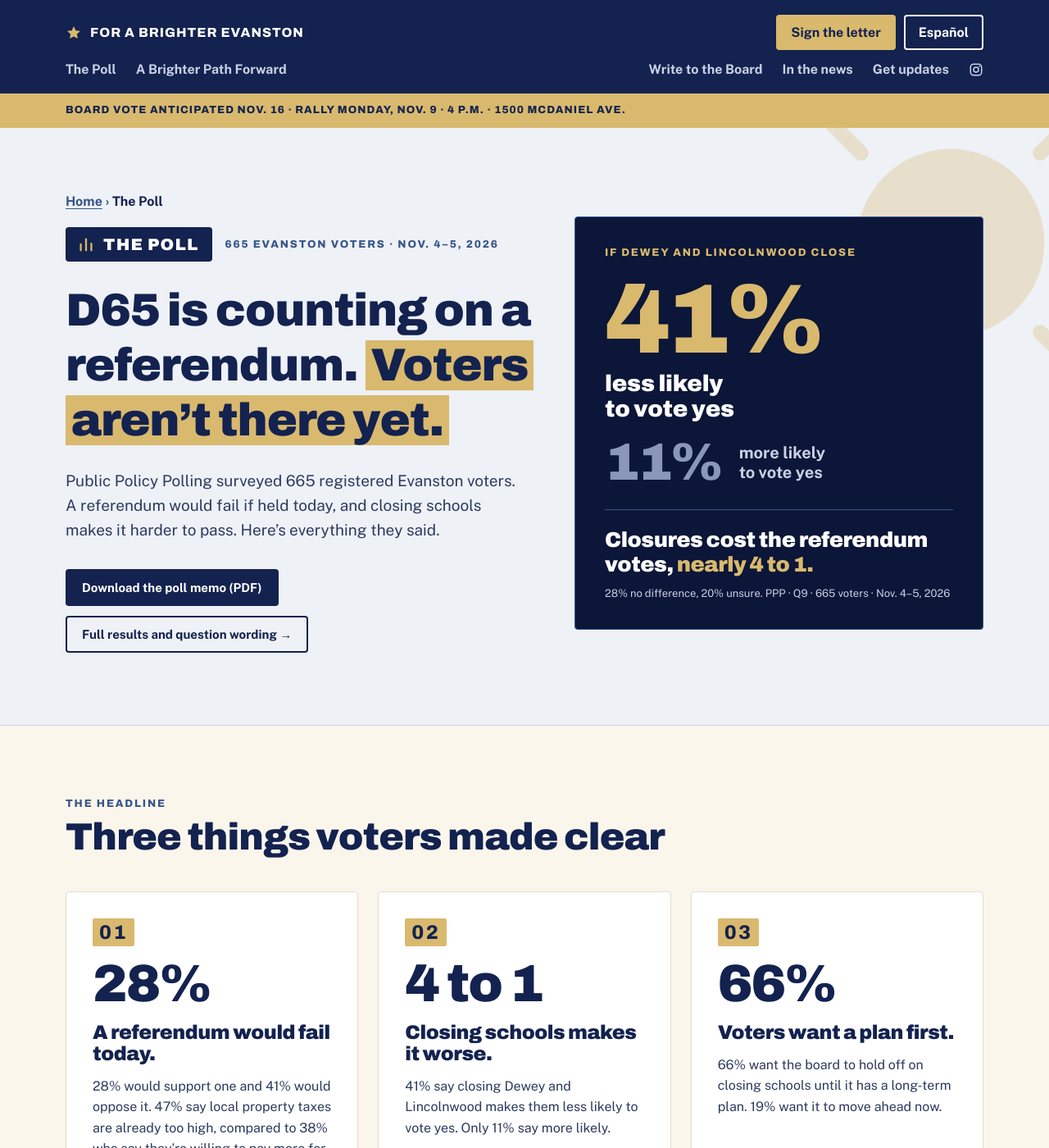
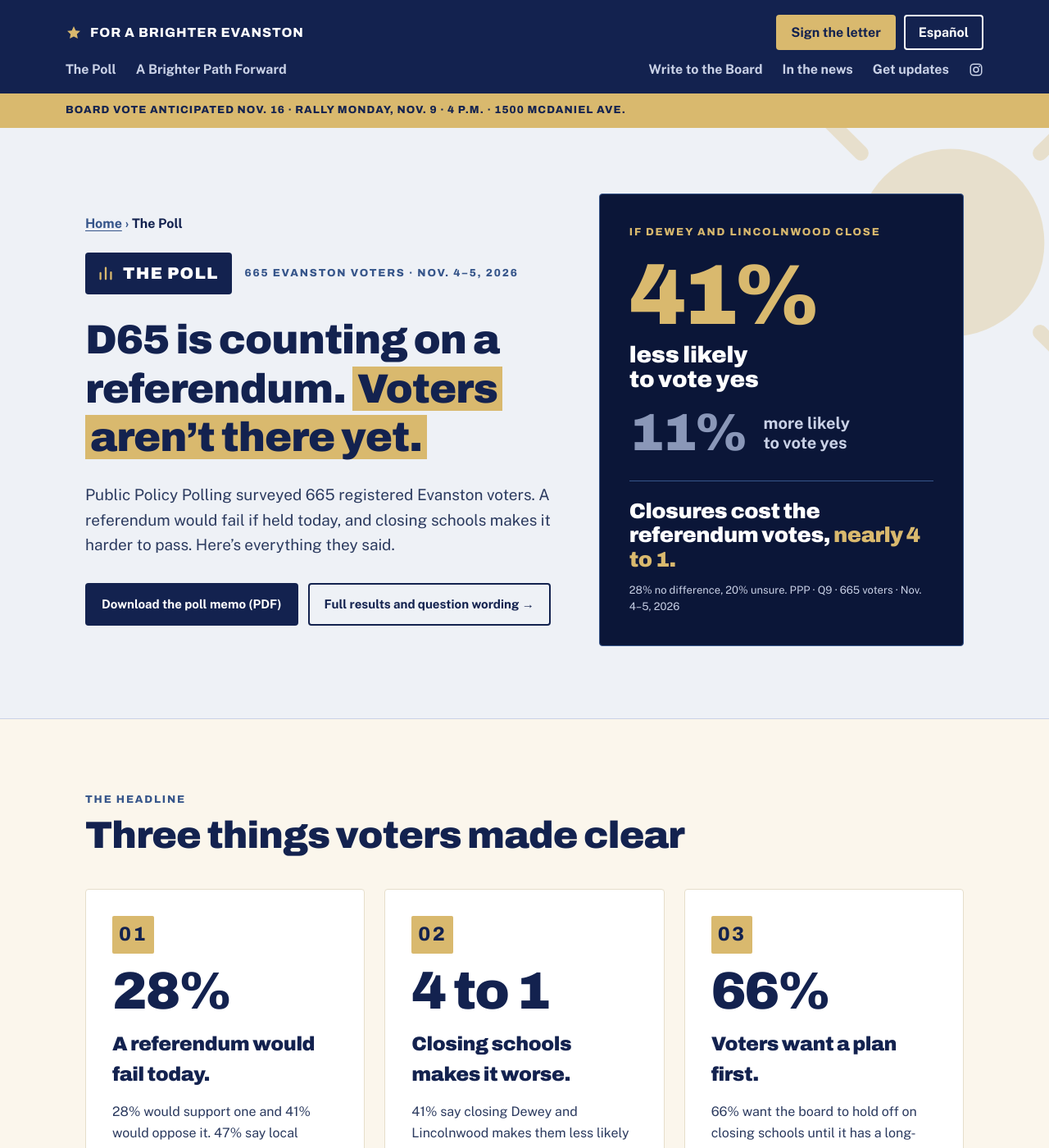
Before and after one commit to germanespinosa/for-a-brighter-evanston, a Jekyll site: the page built from home/poll-results/index.html, in a window 1280 px wide and 1400 px high. Shown: the whole window at 82% size. Built offline with Jekyll 4.4.1, drawn with Linux system fonts in a browser that asks for light colours.

Commit message:
Keep poll-results pages on their current stylesheet
The poll page redesign changed release-poll.css, which the poll-results
pages also used; one removed rule let the Spanish results permalink box
overflow. The results pages now load release-poll-results.css, a copy of
the stylesheet as published, so they look exactly as before.

Co-Authored-By: Claude Opus 5.5 <noreply@anthropic.com>
Claude-Session: https://claude.ai/code/session_01SdLXdJowqEFGxBp9ZMLsXm

```diff
--- a/_layouts/poll-results.html
+++ b/_layouts/poll-results.html
@@ -3,5 +3,5 @@ layout: default
 ---
 <link rel="stylesheet" href="{{ '/assets/css/home.css' | relative_url }}">
 <link rel="stylesheet" href="{{ '/assets/css/new-homes.css' | relative_url }}">
-<link rel="stylesheet" href="{{ '/assets/css/release-poll.css' | relative_url }}">
+<link rel="stylesheet" href="{{ '/assets/css/release-poll-results.css' | relative_url }}">
 {{ content }}
--- /dev/null
+++ b/assets/css/release-poll-results.css
@@ -0,0 +1,233 @@
+/* Supplied Poll composition, restricted to the two Poll page bodies.
+   Source declarations are deduplicated; responsive adjustments follow. */
+.release-poll { font-family:"Public Sans",system-ui,sans-serif;color:#13224F;background:#FBF6EC;min-width:0;line-height:1.55; }
+.release-poll *, .release-poll *::before, .release-poll *::after { box-sizing:border-box; }
+.release-poll h1, .release-poll h2, .release-poll h3 { text-wrap:initial; }
+.release-poll svg { display:block; }
+.release-poll .rp-s001 { background: #EEF1F6; color: #13224F; border-bottom: 1px solid #C9D1E6; overflow: hidden; position: relative; }
+.release-poll .rp-s002 { position: absolute; right: -140px; top: -120px; opacity: 0.3; }
+.release-poll .rp-s003 { max-width: 1120px; margin: 0 auto; padding: 80px 24px 88px; display: flex; flex-wrap: wrap; gap: 56px; align-items: center; position: relative; }
+.release-poll .rp-s004 { flex: 1 1 520px; min-width: 0; }
+.release-poll .rp-s005 { margin: 0 0 22px; font-size: 16px; font-weight: 700; color: #36558A; }
+.release-poll .rp-s006 { color: #36558A; }
+.release-poll .rp-s007 { color: #13224F; }
+.release-poll .rp-s008 { display: flex; flex-wrap: wrap; align-items: center; gap: 10px 16px; margin: 0 0 26px; }
+.release-poll .rp-s009 { display: inline-flex; align-items: center; gap: 10px; background: #13224F; color: #FFFFFF; padding: 10px 16px 10px 14px; border-radius: 4px; font-family: Archivo, sans-serif; font-weight: 900; font-size: 20px; letter-spacing: 0.06em; text-transform: uppercase; }
+.release-poll .rp-s010 { font-family: Archivo, sans-serif; font-weight: 800; font-size: 13px; letter-spacing: 0.14em; text-transform: uppercase; color: #36558A; }
+.release-poll .rp-s011 { margin: 0 0 24px; font-family: Archivo, sans-serif; font-weight: 900; font-size: 56px; line-height: 1.2; letter-spacing: -0.02em; width: 611px; }
+.release-poll .rp-s012 { background: #D9B96E; color: #13224F; padding: 0 0.12em; -webkit-box-decoration-break: clone; box-decoration-break: clone; }
+.release-poll .rp-s013 { margin: 0 0 32px; font-size: 19px; line-height: 1.6; color: #2B3A5F; max-width: 600px; }
+.release-poll .rp-s014 { display: flex; flex-wrap: wrap; gap: 12px; }
+.release-poll .rp-s015 { display: inline-flex; align-items: center; gap: 8px; background: #13224F; color: #FFFFFF; text-decoration: none; font-weight: 800; font-size: 15px; padding: 14px 20px; border-radius: 4px; }
+.release-poll .rp-s016 { display: inline-flex; align-items: center; gap: 8px; border: 2px solid #13224F; color: #13224F; text-decoration: none; font-weight: 700; font-size: 15px; padding: 12px 18px; border-radius: 4px; }
+.release-poll .rp-s017 { flex: 1 1 380px; min-width: 0; background: #0B1638; color: #FFFFFF; border: 1px solid #36558A; border-radius: 4px; padding: 36px; }
+.release-poll .rp-s018 { margin: 0 0 24px; font-family: Archivo, sans-serif; font-weight: 800; font-size: 13px; letter-spacing: 0.14em; text-transform: uppercase; color: #D9B96E; }
+.release-poll .rp-s019 { display: flex; flex-direction: column; gap: 22px; }
+.release-poll .rp-s020 { display: flex; align-items: center; gap: 12px 22px; flex-wrap: wrap; }
+.release-poll .rp-s021 { font-family: Archivo, sans-serif; font-weight: 900; font-size: 120px; line-height: 0.85; letter-spacing: -0.05em; color: #D9B96E; }
+.release-poll .rp-s022 { margin: 0; font-family: Archivo, sans-serif; font-weight: 900; font-size: 28px; line-height: 1.1; letter-spacing: -0.01em; color: #FFFFFF; }
+.release-poll .rp-s023 { font-family: Archivo, sans-serif; font-weight: 900; font-size: 64px; line-height: 0.85; letter-spacing: -0.04em; color: #8A97B8; }
+.release-poll .rp-s024 { margin: 0; font-weight: 700; font-size: 20px; line-height: 1.2; color: #C9D1E6; }
+.release-poll .rp-s025 { margin: 30px 0 0; padding-top: 22px; border-top: 1px solid #36558A; }
+.release-poll .rp-s026 { margin: 0; font-family: Archivo, sans-serif; font-weight: 900; font-size: 26px; line-height: 1.15; letter-spacing: -0.02em; }
+.release-poll .rp-s027 { color: #D9B96E; }
+.release-poll .rp-s028 { margin: 12px 0 0; font-size: 13px; color: #C9D1E6; }
+.release-poll .rp-s029 { background: #FBF6EC; }
+.release-poll .rp-s030 { max-width: 1120px; margin: 0 auto; padding: 88px 24px 40px; }
+.release-poll .rp-s031 { margin: 0 0 10px; font-family: Archivo, sans-serif; font-weight: 800; font-size: 13px; letter-spacing: 0.14em; text-transform: uppercase; color: #36558A; }
+.release-poll .rp-s032 { margin: 0 0 40px; font-family: Archivo, sans-serif; font-weight: 900; font-size: clamp(32px, 3.6vw, 48px); line-height: 1.08; letter-spacing: -0.02em; }
+.release-poll .rp-s033 { display: grid; grid-template-columns: repeat(auto-fit, minmax(260px, 1fr)); gap: 24px; }
+.release-poll .rp-s034 { flex: 1 1 300px; min-width: 0; background: #FFFFFF; border: 1px solid #E6DECB; border-radius: 4px; padding: 32px; display: flex; flex-direction: column; gap: 14px; }
+.release-poll .rp-s035 { font-family: Archivo, sans-serif; font-weight: 800; font-size: 24px; letter-spacing: 0.1em; background: #D9B96E; color: #13224F; align-self: flex-start; padding: 4px 8px; border-radius: 2px; }
+.release-poll .rp-s036 { font-family: Archivo, sans-serif; font-weight: 900; font-size: 64px; line-height: 1; letter-spacing: -0.03em; }
+.release-poll .rp-s037 { margin: 0; font-family: Archivo, sans-serif; font-weight: 900; font-size: 24px; letter-spacing: -0.02em; }
+.release-poll .rp-s038 { margin: 0; font-size: 16px; line-height: 1.6; color: #2B3A5F; }
+.release-poll .rp-s039 { margin: 28px 0 0; font-size: 16px; line-height: 1.6; color: #2B3A5F; }
+.release-poll .rp-s040 { background: #0B1638; color: #FFFFFF; }
+.release-poll .rp-s041 { max-width: 1120px; margin: 0 auto; padding: 88px 24px; display: flex; flex-wrap: wrap; gap: 48px; align-items: center; }
+.release-poll .rp-s042 { flex: 0 1 380px; min-width: 0; }
+.release-poll .rp-s043 { font-family: Archivo, sans-serif; font-weight: 900; font-size: clamp(112px, 14vw, 180px); line-height: 0.9; letter-spacing: -0.05em; color: #D9B96E; }
+.release-poll .rp-s044 { margin: 12px 0 0; font-weight: 700; font-size: 24px; color: #C9D1E6; }
+.release-poll .rp-s045 { flex: 1 1 440px; min-width: 0; }
+.release-poll .rp-s046 { margin: 0 0 24px; font-family: Archivo, sans-serif; font-weight: 900; font-size: clamp(36px, 4vw, 56px); line-height: 1.05; letter-spacing: -0.02em; }
+.release-poll .rp-s047 { background: #D9B96E; color: #13224F; padding: 0 0.12em; }
+.release-poll .rp-s048 { display: flex; flex-wrap: wrap; gap: 16px; }
+.release-poll .rp-s049 { flex: 1 1 200px; border: 1px solid #36558A; border-radius: 4px; padding: 22px; }
+.release-poll .rp-s050 { font-family: Archivo, sans-serif; font-weight: 900; font-size: 36px; letter-spacing: -0.02em; }
+.release-poll .rp-s051 { font-size: 20px; color: #C9D1E6; }
+.release-poll .rp-s052 { margin: 6px 0 0; font-size: 15px; color: #C9D1E6; }
+.release-poll .rp-s053 { max-width: 1120px; margin: 0 auto; padding: 96px 24px; display: flex; flex-wrap: wrap; gap: 48px; }
+.release-poll .rp-s054 { flex: 1 1 560px; min-width: 0; }
+.release-poll .rp-s055 { margin: 0 0 20px; font-family: Archivo, sans-serif; font-weight: 900; font-size: clamp(32px, 3.6vw, 48px); line-height: 1.2; letter-spacing: -0.02em; max-width: 900px; }
+.release-poll .rp-s056 { background: #D9B96E; padding: 0 0.12em; -webkit-box-decoration-break: clone; box-decoration-break: clone; }
+.release-poll .rp-s057 { display: flex; flex-wrap: wrap; gap: 18px; font-size: 16px; font-weight: 700; color: #2B3A5F; margin: 0 0 28px; }
+.release-poll .rp-s058 { display: flex; align-items: center; gap: 6px; }
+.release-poll .rp-s059 { width: 12px; height: 12px; background: #13224F; display: inline-block; }
+.release-poll .rp-s060 { width: 12px; height: 12px; background: #C9D1E6; display: inline-block; }
+.release-poll .rp-s061 { width: 12px; height: 12px; background: #E8731A; display: inline-block; }
+.release-poll .rp-s062 { display: flex; justify-content: space-between; gap: 12px; font-weight: 700; margin-bottom: 8px; }
+.release-poll .rp-s063 { white-space: nowrap; }
+.release-poll .rp-s064 { display: flex; height: 26px; border-radius: 2px; overflow: hidden; }
+.release-poll .rp-s065 { width: 22%; background: #13224F; }
+.release-poll .rp-s066 { width: 13%; background: #C9D1E6; }
+.release-poll .rp-s067 { width: 65%; background: #E8731A; }
+.release-poll .rp-s068 { width: 25%; background: #13224F; }
+.release-poll .rp-s069 { width: 11%; background: #C9D1E6; }
+.release-poll .rp-s070 { width: 64%; background: #E8731A; }
+.release-poll .rp-s071 { width: 24%; background: #13224F; }
+.release-poll .rp-s072 { width: 23%; background: #C9D1E6; }
+.release-poll .rp-s073 { width: 53%; background: #E8731A; }
+.release-poll .rp-s074 { width: 10%; background: #13224F; }
+.release-poll .rp-s075 { width: 28%; background: #C9D1E6; }
+.release-poll .rp-s076 { width: 62%; background: #E8731A; }
+.release-poll .rp-s077 { margin: 20px 0 0; font-size: 13px; color: #2B3A5F; }
+.release-poll .rp-s078 { background: #13224F; color: #FFFFFF; position: relative; overflow: hidden; }
+.release-poll .rp-s079 { position: absolute; left: -110px; bottom: -150px; opacity: 0.18; }
+.release-poll .rp-s080 { max-width: 1120px; margin: 0 auto; padding: 104px 24px; display: flex; flex-wrap: wrap; gap: 48px 56px; align-items: center; position: relative; }
+.release-poll .rp-s081 { flex: 1 1 480px; min-width: 0; }
+.release-poll .rp-s082 { margin: 0 0 16px; font-family: Archivo, sans-serif; font-weight: 800; font-size: 13px; letter-spacing: 0.14em; text-transform: uppercase; color: #D9B96E; }
+.release-poll .rp-s083 { margin: 0 0 24px; font-family: Archivo, sans-serif; font-weight: 900; font-size: 36px; line-height: 1.2; letter-spacing: -0.02em; }
+.release-poll .rp-s084 { background: rgb(217, 185, 110); color: rgb(19, 34, 79); padding: 0px 0.12em; -webkit-box-decoration-break: clone; box-decoration-break: clone; }
+.release-poll .rp-s085 { margin: 0 0 32px; font-size: 18px; line-height: 1.65; color: #C9D1E6; }
+.release-poll .rp-s086 { display: inline-flex; align-items: center; gap: 10px; background: #D9B96E; color: #13224F; text-decoration: none; font-family: Archivo, sans-serif; font-weight: 800; font-size: 17px; padding: 18px 28px; border-radius: 4px; }
+.release-poll .rp-s087 { flex: 1 1 400px; min-width: 0; margin: 0; background: #FBF6EC; color: #13224F; border-radius: 4px; padding: 32px; }
+.release-poll .rp-s088 { margin: 0 0 6px; font-family: Archivo, sans-serif; font-weight: 800; font-size: 13px; letter-spacing: 0.14em; text-transform: uppercase; color: #36558A; }
+.release-poll .rp-s089 { margin: 0 0 26px; font-family: Archivo, sans-serif; font-weight: 900; font-size: 26px; line-height: 1.15; letter-spacing: -0.02em; }
+.release-poll .rp-s090 { display: flex; flex-direction: column; gap: 20px; }
+.release-poll .rp-s091 { display: flex; justify-content: space-between; align-items: flex-end; gap: 16px; font-weight: 700; font-size: 16px; margin-bottom: 8px; }
+.release-poll .rp-s092 { font-family: Archivo, sans-serif; font-weight: 900; font-size: 40px; line-height: 1; }
+.release-poll .rp-s093 { height: 24px; background: #FFFFFF; border-radius: 2px; }
+.release-poll .rp-s094 { width: 38%; height: 100%; background: #D9B96E; border-radius: 2px; }
+.release-poll .rp-s095 { font-family: Archivo, sans-serif; font-weight: 900; font-size: 26px; line-height: 1; }
+.release-poll .rp-s096 { width: 18%; height: 100%; background: #8A97B8; border-radius: 2px; }
+.release-poll .rp-s097 { margin: 22px 0 0; padding-top: 14px; border-top: 1px solid #E6DECB; font-size: 13px; color: #2B3A5F; }
+.release-poll .rp-s098 { background: #FFFFFF; }
+.release-poll .rp-s099 { max-width: 1120px; margin: 0 auto; padding: 88px 24px; display: flex; flex-wrap: wrap; gap: 48px; }
+.release-poll .rp-s100 { flex: 1 1 420px; min-width: 0; }
+.release-poll .rp-s101 { margin: 0 0 16px; font-family: Archivo, sans-serif; font-weight: 900; font-size: 36px; letter-spacing: -0.02em; }
+.release-poll .rp-s102 { margin: 0 0 24px; font-size: 16px; line-height: 1.7; color: #2B3A5F; }
+.release-poll .rp-s103 { flex: 1 1 120px; background: #FBF6EC; border-radius: 4px; padding: 16px; }
+.release-poll .rp-s104 { font-family: Archivo, sans-serif; font-weight: 900; font-size: 28px; }
+.release-poll .rp-s105 { font-size: 13px; font-weight: 700; color: #2B3A5F; }
+.release-poll .rp-s106 { margin: 0 0 14px; font-size: 16px; line-height: 1.7; color: #2B3A5F; }
+.release-poll .rp-s107 { margin: 0; font-size: 16px; line-height: 1.7; color: #2B3A5F; }
+.release-poll .rp-s108 { flex: 1 1 100%; min-width: 0; border: 2px dashed #C9D1E6; border-radius: 4px; padding: 24px 28px; }
+.release-poll .rp-s109 { margin: 0 0 10px; font-family: Archivo, sans-serif; font-weight: 900; font-size: 24px; letter-spacing: -0.02em; }
+.release-poll .rp-s110 { font-weight: 800; }
+.release-poll .rp-s111 { background: #D9B96E; color: #13224F; }
+.release-poll .rp-s112 { max-width: 1120px; margin: 0 auto; padding: 88px 24px; }
+.release-poll .rp-s113 { margin: 0 0 36px; font-family: Archivo, sans-serif; font-weight: 900; font-size: clamp(32px, 3.6vw, 48px); line-height: 1.08; letter-spacing: -0.02em; }
+.release-poll .rp-s114 { display: grid; grid-template-columns: repeat(auto-fit, minmax(260px, 1fr)); gap: 20px; }
+.release-poll .rp-s115 { flex: 1 1 300px; min-width: 0; background: #FFFFFF; border-radius: 4px; padding: 28px; display: flex; flex-direction: column; gap: 14px; }
+.release-poll .rp-s116 { margin: 0; font-family: Archivo, sans-serif; font-weight: 900; font-size: 22px; letter-spacing: -0.01em; }
+.release-poll .rp-s117 { margin: 0; flex: 1; font-size: 16px; line-height: 1.6; color: #2B3A5F; }
+.release-poll .rp-s118 { align-self: flex-start; background: #13224F; color: #FFFFFF; text-decoration: none; font-weight: 800; font-size: 15px; padding: 13px 18px; border-radius: 4px; }
+.release-poll .rp-s119 { flex: 1 1 300px; min-width: 0; background: #13224F; color: #FFFFFF; border-radius: 4px; padding: 28px; display: flex; flex-direction: column; gap: 14px; }
+.release-poll .rp-s120 { margin: 0; flex: 1; font-size: 16px; line-height: 1.6; color: #C9D1E6; }
+.release-poll .rp-s121 { color: rgb(255, 255, 255); }
+.release-poll .rp-s122 { align-self: flex-start; background: #D9B96E; color: #13224F; text-decoration: none; font-weight: 800; font-size: 15px; padding: 13px 18px; border-radius: 4px; }
+/* Responsive and accessible adaptations to the supplied static composition. */
+.release-poll h1, .release-poll h2, .release-poll h3 { font-family:"Archivo",system-ui,sans-serif;font-weight:900; }
+.release-poll .rp-container { width:100%;max-width:1120px;margin-inline:auto; }
+.release-poll .rp-headline { width:auto;max-width:100%;font-size:clamp(40px,3.9vw,56px);line-height:1.2; }
+.release-poll .rp-hero-grid { display:grid;grid-template-columns:minmax(0,1.3fr) minmax(0,1fr);gap:48px; }
+.release-poll .rp-hero-copy, .release-poll .rp-hero-callout { min-width:0; }
+.release-poll .rp-highlight { background:#D9B96E;color:#13224F;padding-inline:.12em;box-decoration-break:clone;-webkit-box-decoration-break:clone; }
+.release-poll .rp-hero-copy .eyebrow { margin:0;color:#36558A;font-family:"Archivo",system-ui,sans-serif;font-size:13px;font-weight:800;letter-spacing:.1em; }
+.release-poll .rp-hero-callout > div > div:first-child > div { font-size:104px; }
+.release-poll .rp-three { display:grid;grid-template-columns:repeat(3,minmax(0,1fr));gap:24px; }
+.release-poll .rp-three > * { min-width:0; }
+.release-poll .rp-three article { justify-content:flex-start; }
+.release-poll .rp-plan { margin-top:32px;padding-top:32px;border-top:1px solid #E6DECB;display:grid;grid-template-columns:minmax(0,1.4fr) minmax(0,.75fr);column-gap:40px;align-items:start; }
+.release-poll .rp-plan h2 { grid-column:1;font-size:28px;line-height:1.2;margin:0 0 20px; }
+.release-poll .rp-plan p { grid-column:1;font-size:16px;line-height:1.6;color:#2B3A5F;margin:0 0 18px; }
+.release-poll .rp-plan-chart { grid-column:2;grid-row:1;max-width:340px; }
+.release-poll .rp-plan-copy { min-width:0; }
+.release-poll .rp-priority-copy { min-width:0; }
+.release-poll .rp-priority-copy h2 { margin-bottom:20px; }
+.release-poll picture { display:block;min-width:0;max-width:100%; }
+.release-poll picture img { width:100%;height:auto; }
+.release-poll .rp-audience-grid { display:grid;grid-template-columns:minmax(0,.8fr) minmax(0,1.2fr); }
+.release-poll .rp-audience-copy > p { margin-top:24px;font-size:17px;line-height:1.65;color:#C9D1E6; }
+.release-poll .rp-audience-stats { display:grid;grid-template-columns:repeat(2,minmax(0,1fr)); }
+.release-poll .rp-label-row { align-items:start;gap:16px; }
+.release-poll .rp-label-row > * { min-width:0; }
+.release-poll .rp-label-row > span:last-child { flex-shrink:0; }
+.release-poll .rp-trust h3 { font-size:17px;line-height:1.45;letter-spacing:0; }
+.release-poll .rp-trust [role="img"] { flex-shrink:0; }
+.release-poll .rp-trust .rp-label-row p { flex-shrink:0;font-size:15px;white-space:normal;margin:0; }
+.release-poll .rp-trust .rp-label-row h3 { flex:1 1 auto; }
+.release-poll .rp-priorities { margin-top:40px;border-top:1px solid #E6DECB;padding-top:40px;display:grid;grid-template-columns:minmax(0,1fr) minmax(0,1fr);gap:24px 40px; }
+.release-poll .rp-priorities h2 { font-size:28px;line-height:1.2; }
+.release-poll .rp-priorities picture { grid-column:2;grid-row:1;max-width:460px; }
+.release-poll .rp-priorities p { grid-column:1;font-size:16px;line-height:1.6;margin:0;color:#2B3A5F; }
+.release-poll .rp-path-grid { display:grid;grid-template-columns:minmax(0,1.1fr) minmax(0,1fr); }
+.release-poll .rp-path h2 { color:#fff; }
+.release-poll .rp-path figure p { color:#13224F; }
+.release-poll .rp-support .rp-label-row { flex-wrap:wrap; }
+.release-poll .rp-support .rp-label-row > span:first-child { flex:1 1 200px; }
+.release-poll .rp-support .rp-label-row > span:last-child { font-size:36px; }
+.release-poll .rp-gold-button { background:#D9B96E;color:#13224F; }
+.release-poll .rp-method-grid { display:grid;grid-template-columns:repeat(2,minmax(0,1fr)); }
+.release-poll .rp-method-grid > * { min-width:0; }
+.release-poll .rp-method-grid p { line-height:1.65; }
+.release-poll .rp-actions .rp-three > div { display:flex;flex-direction:column;align-items:start; }
+.release-poll .rp-actions .rp-three h3 { margin:0 0 12px; }
+.release-poll .rp-actions .rp-three p { font-size:17px;line-height:1.65; }
+.release-poll .rp-actions a { font-weight:800;text-decoration:underline; }
+.release-poll .rp-permalink { font-family:inherit;font-size:14px;line-height:1.5;background:#EEF1F6;padding:12px;border:1px solid #C9D1E6;border-radius:4px;overflow-wrap:anywhere;user-select:all;max-width:100%;margin-top:16px; }
+.release-poll a { max-width:100%;overflow-wrap:anywhere; }
+.release-poll a:focus-visible { outline:3px solid #E8731A;outline-offset:4px; }
+.release-poll section { overflow:visible; }
+.release-poll .rp-hero, .release-poll .rp-path { isolation:isolate; }
+.release-poll section > svg { z-index:-1;max-width:100%;right:0; }
+@media (max-width:1000px) {
+ .release-poll .rp-hero-grid { grid-template-columns:minmax(0,1.15fr) minmax(0,1fr);gap:28px; }
+ .release-poll .rp-headline { font-size:42px; }
+ .release-poll .rp-hero-callout { padding:28px; }
+ .release-poll .rp-three > * { padding:24px; }
+ .release-poll .rp-audience-grid { gap:32px; }
+ .release-poll .rp-audience-stats { grid-template-columns:minmax(0,1fr); }
+ .release-poll .rp-path-grid { gap:32px; }
+}
+@media (max-width:900px) {
+ .release-poll .site-nav { margin-inline:0;max-width:100%;overflow:visible; }
+ .release-poll .site-nav__list { flex-wrap:wrap; }
+ .release-poll .site-header__bar, .release-poll .site-header__actions { flex-wrap:wrap; }
+ .release-poll .site-nav .two-col { gap:12px 32px; }
+}
+@media (max-width:760px) {
+ .release-poll .rp-hero-grid, .release-poll .rp-audience-grid, .release-poll .rp-path-grid, .release-poll .rp-method-grid, .release-poll .rp-three { grid-template-columns:minmax(0,1fr); }
+ .release-poll section > .rp-container { padding:56px 24px;gap:32px; }
+ .release-poll .rp-findings > .rp-container { padding-bottom:40px; }
+ .release-poll .rp-headline { font-size:clamp(33px,8.6vw,48px);line-height:1.18; }
+ .release-poll .rp-hero-callout { padding:28px; }
+ .release-poll .rp-audience-grid > div:first-child > div { font-size:128px; }
+ .release-poll .rp-audience-stats { grid-template-columns:minmax(0,1fr); }
+ .release-poll .rp-label-row { flex-wrap:wrap;gap:8px 16px; }
+ .release-poll .rp-trust .rp-label-row { flex-direction:column; }
+ .release-poll .rp-trust h2 { font-size:36px; }
+ .release-poll .rp-path h2 { font-size:32px; }
+ .release-poll .rp-plan, .release-poll .rp-priorities { grid-template-columns:minmax(0,1fr);gap:20px; }
+ .release-poll .rp-plan > *, .release-poll .rp-priorities > *, .release-poll .rp-priorities picture { grid-column:1;grid-row:auto; }
+ .release-poll .rp-plan picture, .release-poll .rp-priorities picture { max-width:440px;width:100%; }
+ .release-poll .rp-plan p { margin:0; }
+ .release-poll .rp-method-grid > div > div { gap:12px; }
+ .release-poll .rp-method-grid > div > div > div { min-width:0;flex-basis:100%; }
+ .release-poll .rp-actions .rp-three > div { padding:28px; }
+}
+@media (max-width:360px) {
+ .release-poll section > .rp-container { padding-inline:18px; }
+ .release-poll .rp-headline { font-size:32px; }
+ .release-poll .rp-hero-callout { padding:22px; }
+ .release-poll .rp-three > * { padding:22px; }
+ .release-poll .rp-audience-grid > div:first-child > div { font-size:112px; }
+ .release-poll .rp-support { padding:24px; }
+ .release-poll .rp-actions .rp-three > div { padding:24px; }
+ .release-poll .rp-trust h2 { font-size:32px; }
+}
+
+/* v2 funding disclosure, without unverified totals or placeholder links. */
+.release-poll .rp-funding { grid-column:1/-1;min-width:0;background:#FBF6EC;border-left:4px solid #D9B96E;border-radius:4px;padding:24px 28px; }
+.release-poll .rp-funding h2 { margin:0 0 10px;font-family:Archivo,sans-serif;font-weight:900;font-size:24px;letter-spacing:-.02em; }
+.release-poll .rp-funding p { margin:0;font-size:16px;line-height:1.7;color:#2B3A5F; }
```
